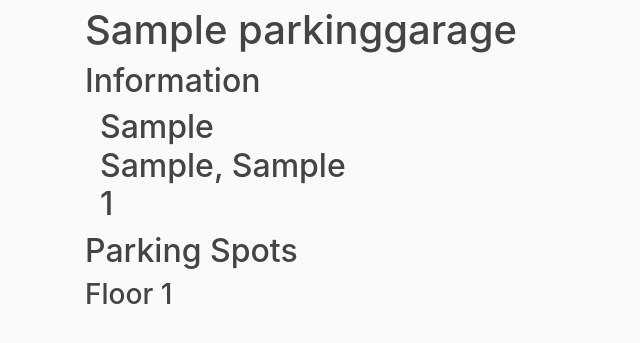
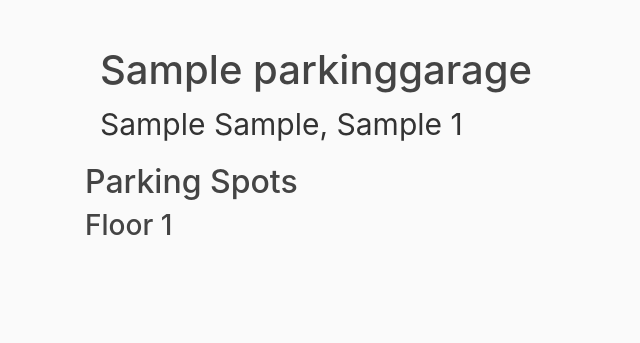
Before and after one commit to billybimbob/cs487-project, a Django app: page /parkview/1/ in a window 1280 px wide. Shown: the part 74-417 px from the top of the page, without its empty margins (0-640 px from the left). Run offline with Django 3.2, Linux system fonts and the light colour scheme; tables that the repository leaves empty hold one stand-in row (values such as "Sample post"); some libraries are stand-ins or nearby versions.

Commit message:
small adjustments

```diff
--- a/accounts/static/accounts/main.css
+++ b/accounts/static/accounts/main.css
@@ -104,3 +104,7 @@ display: block;
 border-style: solid;
 border-width: 1.8px;
 }
+
+.gtext {
+font-size: 30px;
+}
--- a/parkview/templates/parkview/spots.html
+++ b/parkview/templates/parkview/spots.html
@@ -1,14 +1,15 @@
 {% extends "accounts/base.html" %}
 {% block content %}
 
+<div class="container jumbo">
 <h1>{{ garage.name }}</h1>
 
-<h2>Information<h2>
 <ul class="list-inline">
-    <li class="col-sm-3">{{ garage.street }}</li>
-    <li class="col-sm-9">{{ garage.city }}, {{ garage.country }}</li>
-    <li class="col-sm-3">{{ garage.zip_code }}</li>
+    <p class="garage_text gtext">{{ garage.street }}
+    {{ garage.city }}, {{ garage.country }}
+    {{ garage.zip_code }}</p>
 </ul>
+</div>
 
 <h2>Parking Spots</h2>
 {% for floor in floors %}
```
